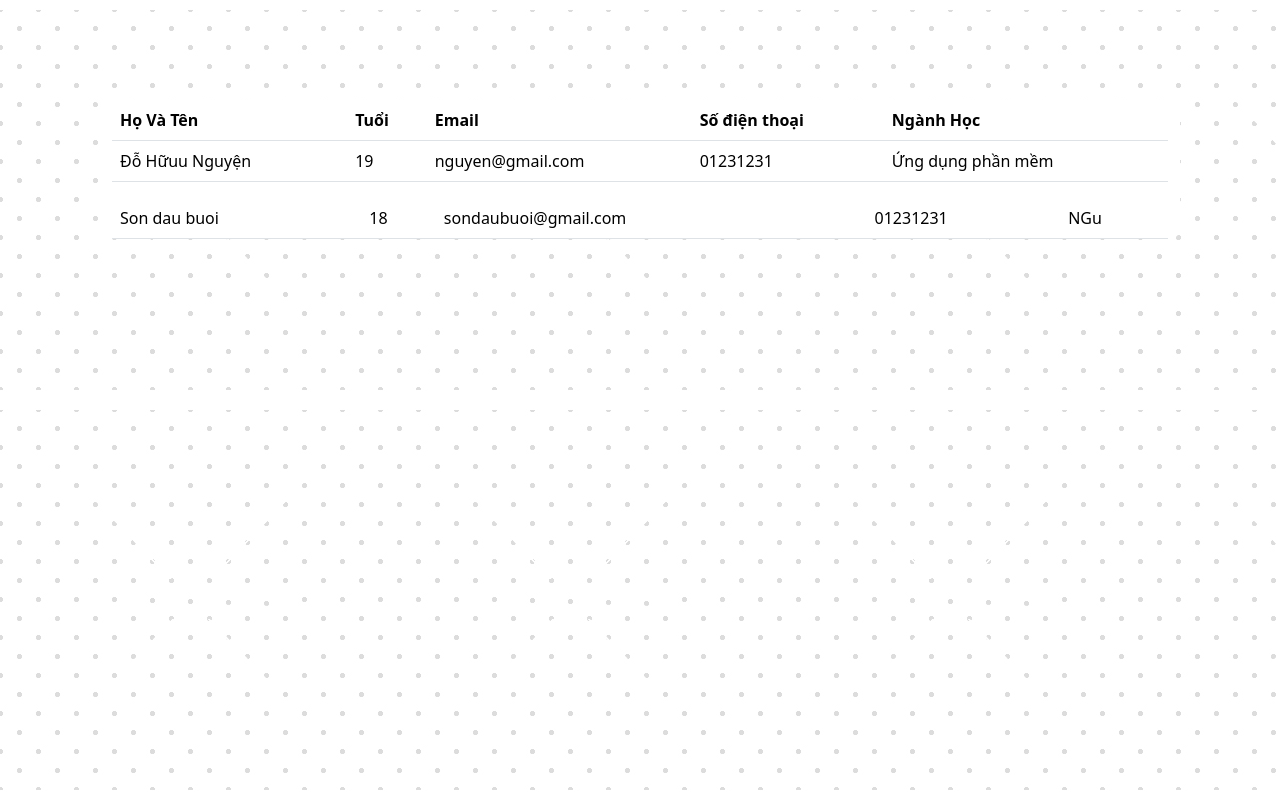
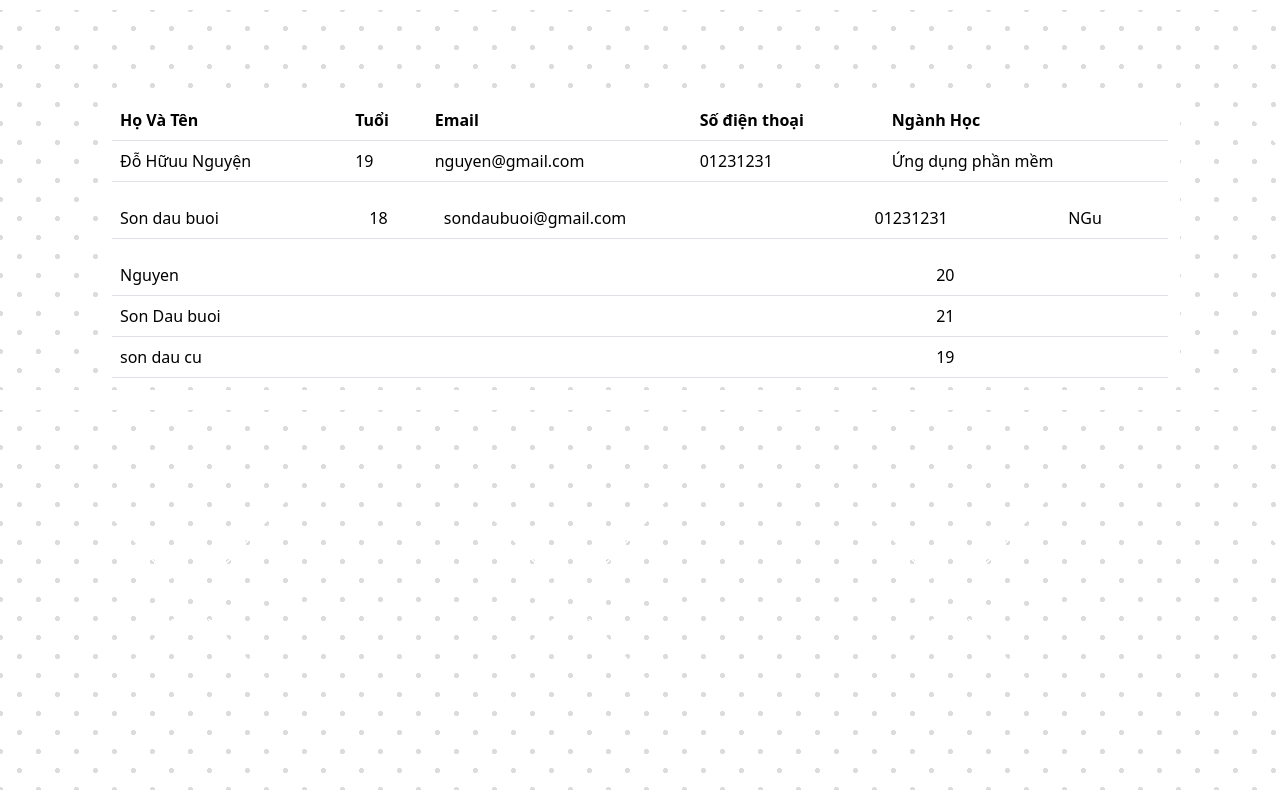
Before and after one commit to DoHuuNguyen/FontEnd_FrameWorks, a plain HTML site: page BaiTap/Buoi_14-1/baiTap/myInfo.html in a window 1280 px wide. Drawn offline with nearby package versions, Linux system fonts and the light colour scheme.

Commit message:
no comment

```diff
--- a/BaiTap/Buoi_14-1/baiTap/app.js
+++ b/BaiTap/Buoi_14-1/baiTap/app.js
@@ -21,5 +21,16 @@ info.controller("sonDauBuoiController", function ($scope) {
     sdt: "01231231",
     nganh: "NGu",
   };
+  $scope.infos = [
+    { ten: "Nguyen", tuoi: "20" },
+    {
+      ten: "Son Dau buoi",
+      tuoi: "21",
+    },
+    {
+      ten: "son dau cu",
+      tuoi: "19",
+    },
+  ];
 });
 //
--- a/BaiTap/Buoi_14-1/baiTap/myInfo.html
+++ b/BaiTap/Buoi_14-1/baiTap/myInfo.html
@@ -58,6 +58,16 @@
           </tbody>
         </table>
       </div>
+      <div ng-controller="sonDauBuoiController">
+        <table class="table">
+          <tbody>
+            <tr ng-repeat="if in infos">
+              <td>{{if.ten}}</td>
+              <td>{{if.tuoi}}</td>
+            </tr>
+          </tbody>
+        </table>
+      </div>
     </div>
   </body>
 </html>
```
